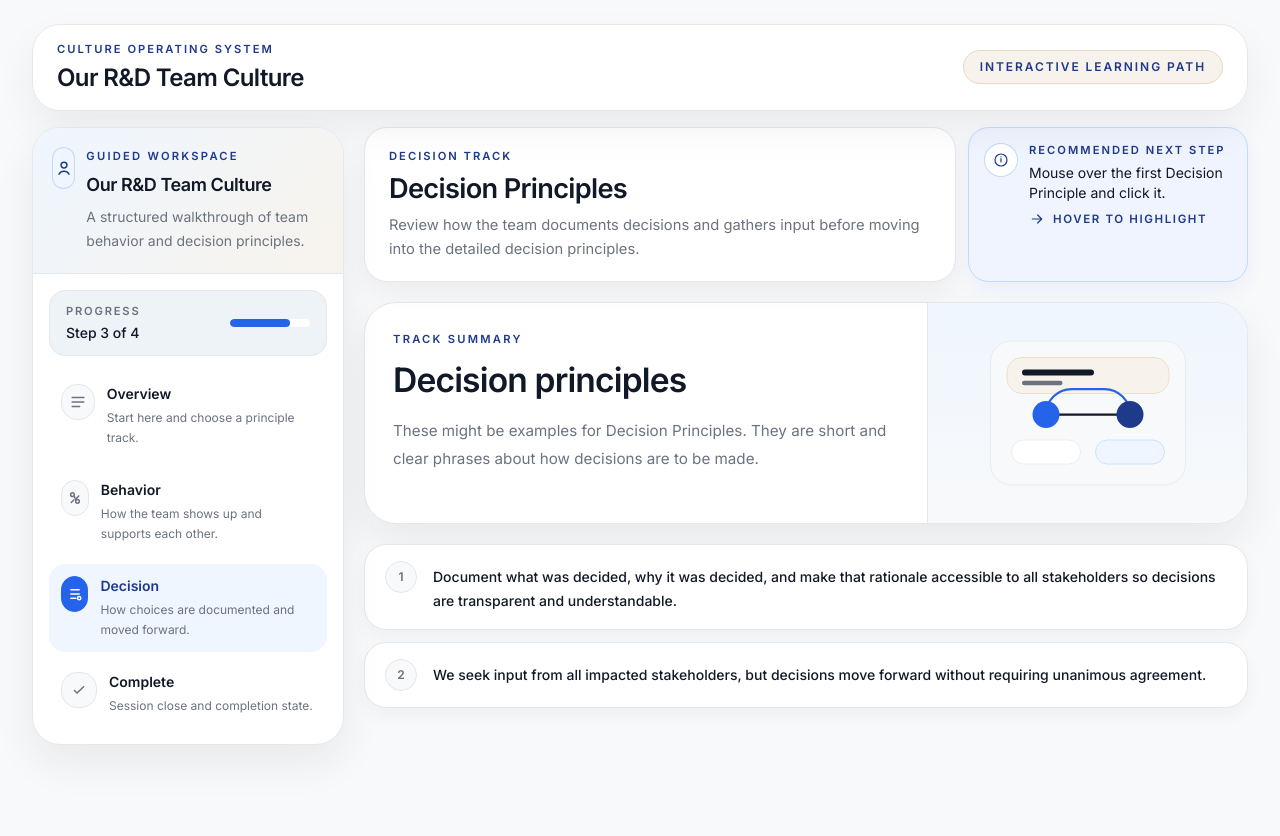
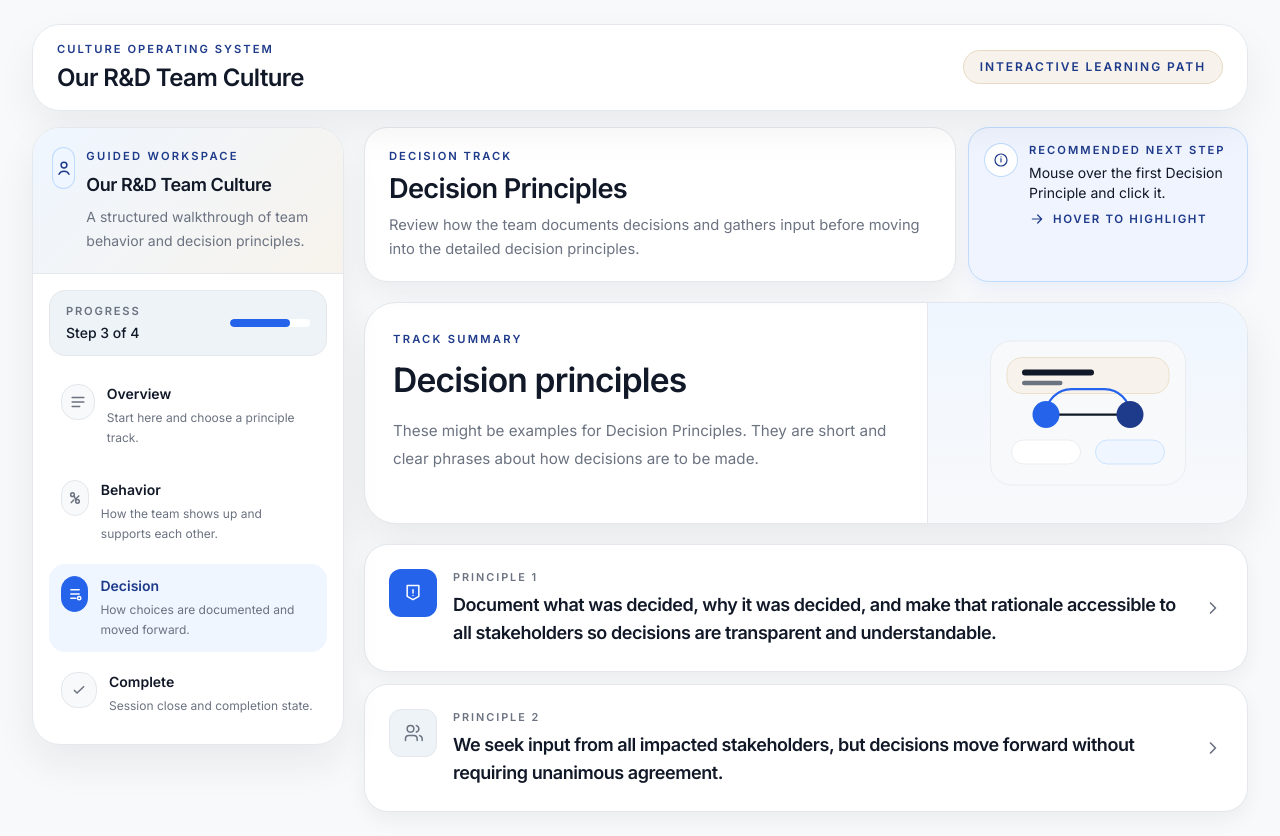
Before and after one commit to moeezmujahid70/COSexample, a Next.js app in the folder cos-tutorial/: page /decision in a window 1280 px wide. Before the commit the page ends 800 px from the top, so only its background shows below. Built offline with nearby package versions, Linux system fonts and the light colour scheme.

Commit message:
feat: enhance completion celebration with new icons and navigation links

```diff
--- a/cos-tutorial/components/CompletionCelebration.tsx
+++ b/cos-tutorial/components/CompletionCelebration.tsx
@@ -1,5 +1,6 @@
 "use client";
 
+import Link from "next/link";
 import { motion, useReducedMotion } from "framer-motion";
 
 const confettiPieces = [
@@ -14,10 +15,20 @@ const confettiPieces = [
 
 function CompletionBadge() {
   return (
-    <div className="flex h-20 w-20 items-center justify-center rounded-full border border-callout-border bg-callout-bg text-accent-strong shadow-[0_14px_26px_rgba(37,99,235,0.12)]">
-      <span className="text-4xl" role="img" aria-label="Thumbs up">
-        👍
-      </span>
+    <div className="flex h-20 w-20 items-center justify-center rounded-full border border-callout-border bg-callout-bg text-accent shadow-[0_14px_26px_rgba(37,99,235,0.12)]">
+      <svg
+        viewBox="0 0 24 24"
+        className="h-9 w-9 fill-none stroke-current"
+        aria-hidden="true"
+      >
+        <path
+          d="M7 11.5l3.5 3.5L17.5 8"
+          strokeWidth="2"
+          strokeLinecap="round"
+          strokeLinejoin="round"
+        />
+        <circle cx="12" cy="12" r="9" strokeWidth="1.8" />
+      </svg>
     </div>
   );
 }
@@ -70,6 +81,25 @@ export default function CompletionCelebration({
         <p className="mt-3 max-w-md text-sm leading-7 text-text-muted">
           You have completed the COS tutorial. Thank you.
         </p>
+
+        <div className="mt-8 flex flex-col items-center gap-3 sm:flex-row sm:justify-center">
+          <Link
+            href="/"
+            className="inline-flex items-center gap-2 rounded-full bg-accent px-6 py-2.5 text-sm font-semibold text-white shadow-[0_4px_14px_rgba(37,99,235,0.35)] transition-all duration-200 hover:bg-accent-hover hover:shadow-[0_6px_20px_rgba(37,99,235,0.45)] focus:outline-none focus-visible:ring-2 focus-visible:ring-accent focus-visible:ring-offset-2"
+          >
+            <svg viewBox="0 0 24 24" className="h-4 w-4 fill-none stroke-current" aria-hidden="true">
+              <path d="M1 4v6h6M23 20v-6h-6" strokeWidth="2" strokeLinecap="round" strokeLinejoin="round" />
+              <path d="M20.49 9A9 9 0 0 0 5.64 5.64L1 10M23 14l-4.64 4.36A9 9 0 0 1 3.51 15" strokeWidth="2" strokeLinecap="round" strokeLinejoin="round" />
+            </svg>
+            Run tutorial again
+          </Link>
+          <Link
+            href="/behavior"
+            className="inline-flex items-center gap-2 rounded-full border border-surface-border bg-surface-card px-6 py-2.5 text-sm font-semibold text-text-primary transition-all duration-200 hover:border-accent hover:text-accent focus:outline-none focus-visible:ring-2 focus-visible:ring-accent focus-visible:ring-offset-2"
+          >
+            Review behavior principles
+          </Link>
+        </div>
       </motion.div>
     </motion.section>
   );
--- a/cos-tutorial/components/PrincipleDetail.tsx
+++ b/cos-tutorial/components/PrincipleDetail.tsx
@@ -1,5 +1,4 @@
 import ActionButton from "@/components/ActionButton";
-import Image from "next/image";
 
 interface PrincipleDetailProps {
   title: string;
@@ -55,12 +54,6 @@ export default function PrincipleDetail({
   return (
     <div className="grid gap-5 xl:grid-cols-[minmax(0,1.45fr)_19rem]">
       <div className="space-y-4 sm:space-y-5">
-        <DetailPanel label="Principle">
-          <p className="text-xl font-semibold leading-8 tracking-tight text-text-primary">
-            {title}
-          </p>
-        </DetailPanel>
-
         <DetailPanel
           label="Action / Initiative"
           icon={
@@ -102,28 +95,6 @@ export default function PrincipleDetail({
       </div>
 
       <div className="space-y-4">
-        <section className="overflow-hidden rounded-[1.6rem] border border-surface-border bg-surface-card shadow-[0_14px_30px_rgba(15,23,42,0.06)]">
-          <div className="border-b border-surface-border bg-[linear-gradient(135deg,#eff6ff_0%,#f8f9fa_100%)] px-5 py-5">
-            <p className="text-[0.7rem] font-semibold uppercase tracking-[0.18em] text-accent-strong">
-              Guidance Snapshot
-            </p>
-            <div className="mt-4">
-              <Image
-                src="/illustration-decision.svg"
-                alt="Abstract illustration representing guided principle review."
-                width={240}
-                height={180}
-                className="h-auto w-full"
-              />
-            </div>
-          </div>
-          <div className="px-5 py-5">
-            <p className="text-sm leading-6 text-text-primary">
-              Review the principle first, then use the action buttons below to continue through the guided sequence.
-            </p>
-          </div>
-        </section>
-
         <DetailPanel
           label="Accountable"
           icon={
--- a/cos-tutorial/components/PrincipleListItem.tsx
+++ b/cos-tutorial/components/PrincipleListItem.tsx
@@ -7,24 +7,82 @@ interface PrincipleListItemProps {
   guideTargetId?: string;
 }
 
+function PrincipleIcon({ number }: { number: number }) {
+  if (number === 1) {
+    return (
+      <svg viewBox="0 0 24 24" className="h-5 w-5 fill-none stroke-current" aria-hidden="true">
+        <path
+          d="M5 3h14v13l-7 4-7-4V3Z"
+          strokeWidth="1.8"
+          strokeLinecap="round"
+          strokeLinejoin="round"
+        />
+        <path d="M12 8v4M12 15h.01" strokeWidth="1.8" strokeLinecap="round" />
+      </svg>
+    );
+  }
+  return (
+    <svg viewBox="0 0 24 24" className="h-5 w-5 fill-none stroke-current" aria-hidden="true">
+      <path
+        d="M17 21v-2a4 4 0 0 0-4-4H7a4 4 0 0 0-4 4v2"
+        strokeWidth="1.8"
+        strokeLinecap="round"
+        strokeLinejoin="round"
+      />
+      <circle cx="9" cy="7" r="4" strokeWidth="1.8" />
+      <path
+        d="M23 21v-2a4 4 0 0 0-3-3.87M16 3.13a4 4 0 0 1 0 7.75"
+        strokeWidth="1.8"
+        strokeLinecap="round"
+        strokeLinejoin="round"
+      />
+    </svg>
+  );
+}
+
 export default function PrincipleListItem({
   number,
   title,
   href,
   guideTargetId,
 }: PrincipleListItemProps) {
+  const isPrimary = number === 1;
+
   return (
     <Link
       href={href}
       data-guide-target={guideTargetId}
-      className="group flex cursor-pointer items-start gap-4 rounded-[1.4rem] border border-surface-border bg-surface-card px-4 py-4 shadow-[0_8px_18px_rgba(15,23,42,0.04)] transition-colors duration-200 hover:border-accent hover:bg-accent-subtle focus:outline-none focus-visible:ring-2 focus-visible:ring-accent focus-visible:ring-offset-2 focus-visible:ring-offset-surface-page sm:px-5"
+      className="group block cursor-pointer rounded-[1.5rem] border border-surface-border bg-surface-card shadow-[0_8px_20px_rgba(15,23,42,0.05)] transition-all duration-200 hover:border-accent hover:shadow-[0_12px_28px_rgba(37,99,235,0.10)] focus:outline-none focus-visible:ring-2 focus-visible:ring-accent focus-visible:ring-offset-2 focus-visible:ring-offset-surface-page"
     >
-      <span className="flex h-8 w-8 flex-shrink-0 items-center justify-center rounded-full border border-surface-border bg-surface-page text-xs font-semibold text-text-muted transition-colors duration-200 group-hover:border-accent group-hover:bg-accent group-hover:text-white">
-        {number}
-      </span>
-      <span className="pt-1 text-sm font-medium leading-6 text-text-primary transition-colors duration-200 group-hover:text-accent">
-        {title}
-      </span>
+      <div className="flex items-start gap-4 p-5 sm:p-6">
+        {/* Icon block */}
+        <div
+          className={`flex h-12 w-12 flex-shrink-0 items-center justify-center rounded-xl transition-colors duration-200 ${
+            isPrimary
+              ? "bg-accent text-white group-hover:bg-accent-hover"
+              : "border border-surface-border bg-surface-tint text-text-muted group-hover:border-accent group-hover:text-accent"
+          }`}
+        >
+          <PrincipleIcon number={number} />
+        </div>
+
+        {/* Content */}
+        <div className="min-w-0 flex-1">
+          <p className="text-[0.68rem] font-semibold uppercase tracking-[0.18em] text-text-muted">
+            Principle {number}
+          </p>
+          <h3 className="mt-1.5 text-base font-semibold leading-snug tracking-tight text-text-primary transition-colors duration-200 group-hover:text-accent sm:text-lg">
+            {title}
+          </h3>
+        </div>
+
+        {/* Chevron */}
+        <div className="flex flex-shrink-0 items-center self-center pl-1 text-text-muted transition-colors duration-200 group-hover:text-accent">
+          <svg viewBox="0 0 24 24" className="h-5 w-5 fill-none stroke-current" aria-hidden="true">
+            <path d="M9 18l6-6-6-6" strokeWidth="2" strokeLinecap="round" strokeLinejoin="round" />
+          </svg>
+        </div>
+      </div>
     </Link>
   );
 }
--- a/cos-tutorial/components/SectionHero.tsx
+++ b/cos-tutorial/components/SectionHero.tsx
@@ -30,7 +30,7 @@ export default function SectionHero({
           </p>
         </div>
 
-        <div className="border-t border-surface-border bg-[linear-gradient(180deg,#eff6ff_0%,#f8f9fa_100%)] px-5 py-5 lg:border-l lg:border-t-0">
+        <div className="hidden border-t border-surface-border bg-[linear-gradient(180deg,#eff6ff_0%,#f8f9fa_100%)] px-5 py-5 lg:block lg:border-l lg:border-t-0">
           <div className="mx-auto max-w-[15rem]">
             <Image
               src={imageSrc}
--- a/cos-tutorial/components/SidebarRail.tsx
+++ b/cos-tutorial/components/SidebarRail.tsx
@@ -145,8 +145,31 @@ export default function SidebarRail() {
   const activeSection = getActiveSection(pathname);
   const activeIndex = sections.findIndex((section) => section.key === activeSection);
 
+  const activeSection_ = sections[activeIndex];
+
   return (
-    <aside className="space-y-4 lg:sticky lg:top-6">
+    <div className="lg:sticky lg:top-6">
+      {/* Mobile: compact progress strip */}
+      <div className="lg:hidden flex items-center gap-3 rounded-2xl border border-surface-border bg-surface-card px-4 py-3 shadow-[0_4px_12px_rgba(15,23,42,0.05)]">
+        <span className="flex h-9 w-9 flex-shrink-0 items-center justify-center rounded-xl border border-accent bg-accent text-white">
+          <SectionIcon active kind={activeSection_.icon} />
+        </span>
+        <div className="min-w-0 flex-1">
+          <p className="text-sm font-semibold text-text-primary">{activeSection_.title}</p>
+          <p className="text-[0.7rem] text-text-muted">Step {activeIndex + 1} of {sections.length}</p>
+        </div>
+        <div className="w-16 flex-shrink-0">
+          <div className="h-1.5 w-full overflow-hidden rounded-full bg-surface-tint">
+            <div
+              className="h-full rounded-full bg-accent transition-all duration-300"
+              style={{ width: `${((activeIndex + 1) / sections.length) * 100}%` }}
+            />
+          </div>
+        </div>
+      </div>
+
+      {/* Desktop: full sidebar */}
+      <aside className="hidden lg:block space-y-4">
       <section className="overflow-hidden rounded-[1.75rem] border border-surface-border bg-surface-card shadow-[0_18px_40px_rgba(15,23,42,0.07)]">
         <div className="border-b border-surface-border bg-[linear-gradient(135deg,#eff6ff_0%,#f7f3ec_100%)] px-5 py-5">
           <div className="flex items-start gap-3">
@@ -216,6 +239,7 @@ export default function SidebarRail() {
           </nav>
         </div>
       </section>
-    </aside>
+      </aside>
+    </div>
   );
 }
```
